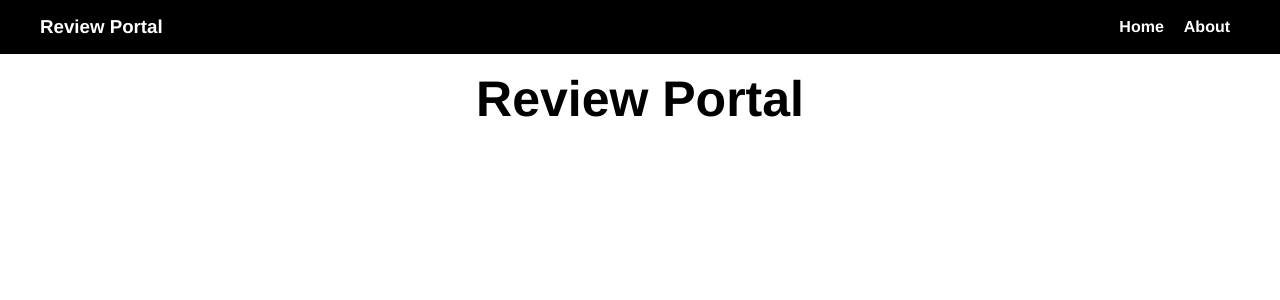
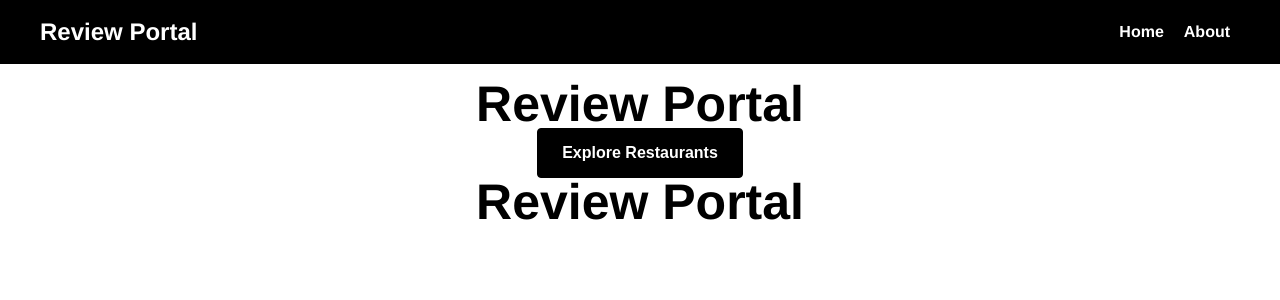
Before and after one commit to the-jossie/vue-review-portal, a Vue app: page / in a window 1280 px wide. Shown: the top 300 px of the page. Built offline with nearby package versions, Linux system fonts and the light colour scheme.

Commit message:
feat: button component

```diff
--- /dev/null
+++ b/src/components/Button.vue
@@ -0,0 +1,161 @@
+<template>
+  <component v-if="href" :is="'a'" :href="href" :class="buttonClasses">
+    <CustomText :value="text" />
+  </component>
+  <button
+    v-else
+    :class="buttonClasses"
+    :disabled="isButtonDisabled"
+    v-bind="otherProps"
+  >
+    <slot name="prefixIcon" />
+    <CustomText :value="buttonText" />
+    <slot name="suffixIcon" />
+  </button>
+</template>
+
+<script>
+import CustomText from "@/components/Text";
+
+export default {
+  components: {
+    CustomText,
+  },
+  name: "CustomButton",
+  props: {
+    isLoading: {
+      type: Boolean,
+      default: false,
+    },
+    text: {
+      type: String,
+      required: true,
+    },
+    href: {
+      type: String,
+      default: null,
+    },
+    variant: {
+      type: String,
+      default: "primary",
+      validator: (value) =>
+        ["primary", "secondary", "tertiary"].includes(value),
+    },
+    size: {
+      type: String,
+      default: "medium",
+      validator: (value) =>
+        ["xsmall", "small", "medium", "large"].includes(value),
+    },
+    shape: {
+      type: String,
+      default: "square",
+      validator: (value) => ["round", "square"].includes(value),
+    },
+    className: {
+      type: String,
+      default: "",
+    },
+    disabled: {
+      type: Boolean,
+      default: false,
+    },
+    otherProps: {
+      type: Object,
+      default: () => ({}),
+    },
+  },
+  computed: {
+    buttonClasses() {
+      return [
+        "button-base",
+        `button-variant-${this.variant}`,
+        `button-size-${this.size}`,
+        this.shapeClass,
+        this.className,
+      ];
+    },
+    shapeClass() {
+      return this.shape === "round"
+        ? "button-shape-round"
+        : "button-shape-square";
+    },
+    isButtonDisabled() {
+      return this.disabled || this.isLoading;
+    },
+    buttonText() {
+      return this.isLoading ? "..." : this.text;
+    },
+  },
+};
+</script>
+
+<style scoped>
+/* Base Styles */
+.button-base {
+  padding: 0.5rem 1.5rem;
+  font-weight: 600;
+  display: flex;
+  align-items: center;
+  justify-content: center;
+  gap: 0.25rem;
+  transition: all 0.3s;
+  cursor: pointer;
+}
+
+/* Variants */
+.button-variant-primary {
+  background-color: black;
+  color: white;
+  border: 1px solid black;
+}
+
+.button-variant-primary:hover {
+  background-color: white;
+  color: black;
+  border: 1px solid black;
+}
+
+.button-variant-secondary {
+  background-color: white;
+  color: black;
+  border: 1px solid black;
+}
+
+.button-variant-tertiary {
+  background-color: black;
+  color: white;
+  border: 1px solid black;
+}
+
+/* Sizes */
+.button-size-xsmall {
+  padding: 0.25rem 0.5rem;
+  font-size: 0.75rem;
+}
+
+.button-size-small {
+  padding: 0.5rem 1rem;
+  font-size: 0.875rem;
+}
+
+.button-size-medium {
+  padding: 0.75rem 1.5rem;
+  font-size: 1rem;
+}
+
+.button-size-large {
+  padding: 1rem 2rem;
+  font-size: 1.25rem;
+  width: 100%;
+}
+
+/* Shapes */
+.button-shape-round {
+  border-radius: 9999px;
+}
+
+.button-shape-square {
+  border-radius: 0.25rem;
+}
+</style>
--- a/src/components/Header.vue
+++ b/src/components/Header.vue
@@ -1,13 +1,13 @@
 <template>
   <div class="container">
     <nav>
-      <StyledText :value="appName" variant="h3" />
+      <CustomText :value="appName" variant="h3" />
       <ul>
         <li>
-          <router-link to="/"><StyledText value="Home" /></router-link>
+          <router-link to="/"><CustomText value="Home" /></router-link>
         </li>
         <li>
-          <router-link to="/about"><StyledText value="About" /></router-link>
+          <router-link to="/about"><CustomText value="About" /></router-link>
         </li>
       </ul>
     </nav>
@@ -15,13 +15,13 @@
 </template>
 
 <script>
-import StyledText from "@/components/Text";
+import CustomText from "@/components/Text";
 import config from "@/configs/app";
 
 export default {
   name: "HeaderNav",
   components: {
-    StyledText,
+    CustomText,
   },
   data() {
     return {
--- a/src/components/Text.vue
+++ b/src/components/Text.vue
@@ -1,12 +1,11 @@
 <template>
-  <component :is="computedTag" :class="computedClass" v-bind="labelProps">
-    <template v-if="value">{{ value }}</template>
-    <slot v-else />
+  <component :is="computedTag" :for="htmlFor" :class="computedClass">
+    {{ value || $slots.default }}
   </component>
 </template>
 <script>
 export default {
-  name: "StyledText",
+  name: "CustomText",
   props: {
     value: {
       type: String,
@@ -38,45 +37,98 @@ export default {
     },
   },
   computed: {
-    textVariantStyle() {
-      return {
-        h1: "font-weight: 800; font-size: 2.25rem; line-height: 3.75rem;",
-        h2: "font-weight: 700; font-size: 1.5rem; line-height: 2rem;",
-        h3: "font-weight: 700; font-size: 1.25rem; line-height: 1.75rem;",
-        h4: "font-weight: 700; font-size: 1rem; line-height: 1.5rem;",
-        h5: "font-weight: 700; font-size: 0.875rem; line-height: 1.25rem;",
-        p: "font-size: 0.875rem; line-height: 1.25rem;",
-        p2: "font-size: 0.75rem; line-height: 1rem;",
-        p3: "font-size: 0.625rem; line-height: 0.875rem;",
-      };
-    },
-    fontWeightStyle() {
-      return {
-        300: "font-weight: 300;",
-        400: "font-weight: 400;",
-        500: "font-weight: 500;",
-        600: "font-weight: 600;",
-        700: "font-weight: 700;",
-        800: "font-weight: 800;",
-        900: "font-weight: 900;",
-      };
+    computedTag() {
+      return this.tag || (this.variant.startsWith("p") ? "p" : this.variant);
     },
     computedClass() {
-      return `
-        ${this.textVariantStyle[this.variant] || ""}
-        ${this.weight ? this.fontWeightStyle[this.weight] : ""}
-        ${this.customClass}
-      `;
-    },
-    computedTag() {
-      const firstLetterOfVariant = this.variant[0];
-      const shouldRenderParagraphTag = firstLetterOfVariant === "p";
-      return this.tag || (shouldRenderParagraphTag ? "p" : this.variant);
-    },
-    labelProps() {
-      return this.htmlFor ? { htmlFor: this.htmlFor } : {};
+      return [
+        "text-base",
+        `text-variant-${this.variant}`,
+        `text-weight-${this.weight}`,
+        this.className,
+      ]
+        .join(" ")
+        .trim();
     },
   },
 };
 </script>
-<style scoped></style>
+
+<style scoped>
+/* Base text styles */
+.text-base {
+  line-height: 1.5;
+}
+
+/* Variants */
+.text-variant-h1 {
+  font-weight: 800;
+  font-size: 2.25rem;
+  line-height: 3rem;
+}
+
+.text-variant-h2 {
+  font-weight: 700;
+  font-size: 1.875rem;
+  line-height: 2.25rem;
+}
+
+.text-variant-h3 {
+  font-weight: 700;
+  font-size: 1.5rem;
+  line-height: 2rem;
+}
+
+.text-variant-h4 {
+  font-weight: 700;
+  font-size: 1.25rem;
+  line-height: 1.75rem;
+}
+
+.text-variant-h5 {
+  font-weight: 700;
+  font-size: 1rem;
+  line-height: 1.5rem;
+}
+
+.text-variant-p {
+  font-size: 1rem;
+}
+
+.text-variant-p2 {
+  font-size: 0.875rem;
+}
+
+.text-variant-p3 {
+  font-size: 0.75rem;
+}
+
+/* Weights */
+.text-weight-300 {
+  font-weight: 300;
+}
+
+.text-weight-400 {
+  font-weight: 400;
+}
+
+.text-weight-500 {
+  font-weight: 500;
+}
+
+.text-weight-600 {
+  font-weight: 600;
+}
+
+.text-weight-700 {
+  font-weight: 700;
+}
+
+.text-weight-800 {
+  font-weight: 800;
+}
+
+.text-weight-900 {
+  font-weight: 900;
+}
+</style>
--- a/src/views/HomeView.vue
+++ b/src/views/HomeView.vue
@@ -1,18 +1,22 @@
-import StyledText from '@/components/Text';
+import CustomText from '@/components/Text';
 <template>
   <div class="container">
-    <StyledText :value="appName" variant="h1" class="title" />
+    <CustomText :value="appName" variant="h1" class="title" />
+    <CustomButton text="Explore Restaurants" />
+    <CustomText :value="appName" variant="h1" class="title" />
   </div>
 </template>
 
 <script>
-import StyledText from "@/components/Text";
+import CustomText from "@/components/Text";
+import CustomButton from "@/components/Button";
 import configs from "@/configs/app";
 
 export default {
   name: "HomeView",
   components: {
-    StyledText,
+    CustomButton,
+    CustomText,
   },
   data() {
     return {
```
